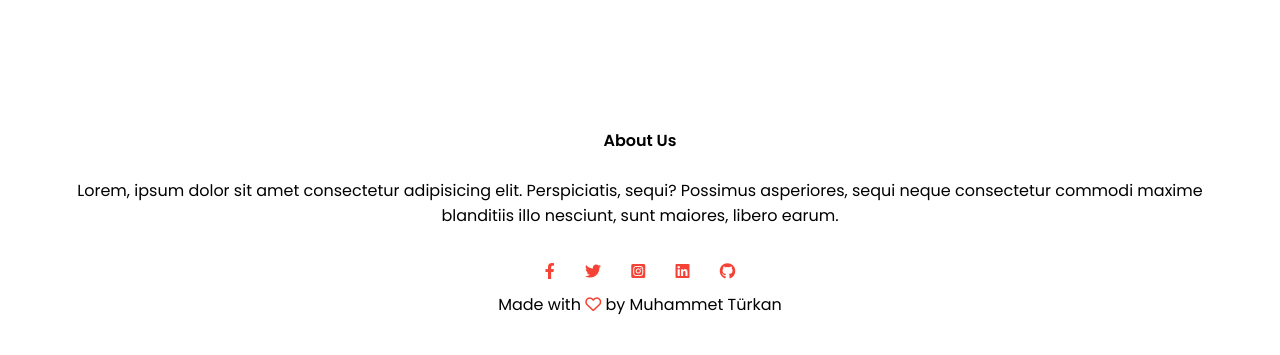
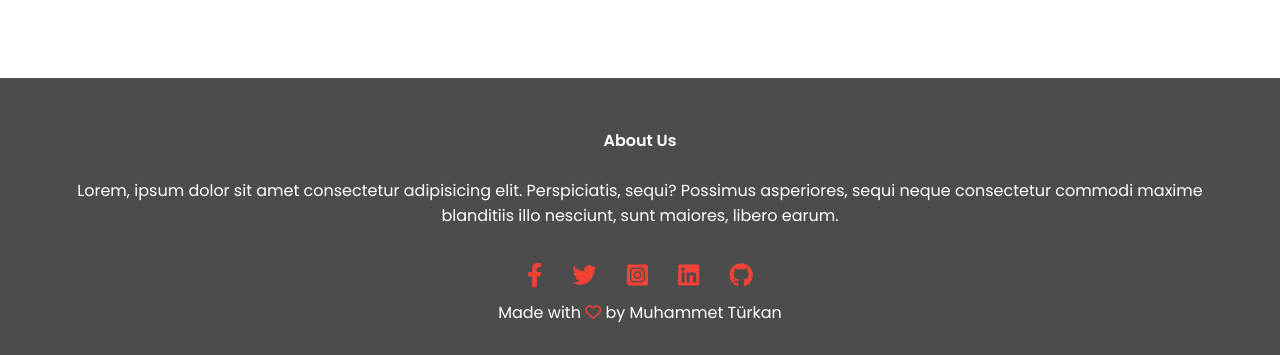
Before and after one commit to MuhammetTurkan/CSS-Example, a plain HTML site: page Responsive Website/index.html in a window 1280 px wide. Shown: the part 3830-4185 px from the top of the page. Drawn offline with Linux system fonts and the light colour scheme.

Commit message:
a simple css fixed

```diff
--- a/Responsive Website/style.css
+++ b/Responsive Website/style.css
@@ -330,6 +330,8 @@ nav .fa {
   width: 100%;
   text-align: center;
   padding: 30px 0;
+  background: rgba(0, 0, 0, 0.7);
+  color: #fff;
 }
 .footer p {
   padding: 0 5px;
@@ -347,6 +349,7 @@ nav .fa {
   margin: 0 13px;
   cursor: pointer;
   padding: 13px 0;
+  font-size: 24px;
 }
 .fa-heart {
   color: #f44336;
```
